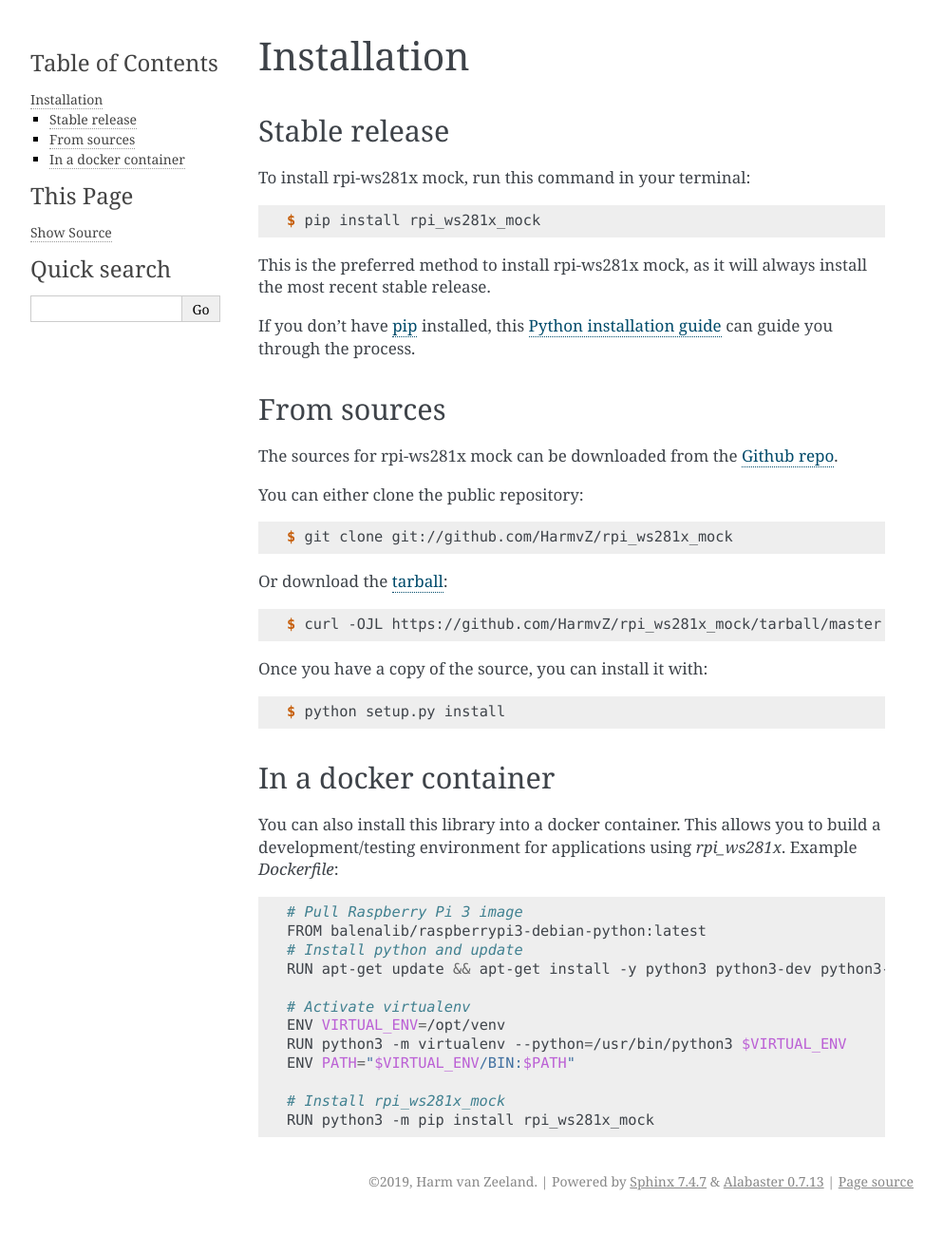
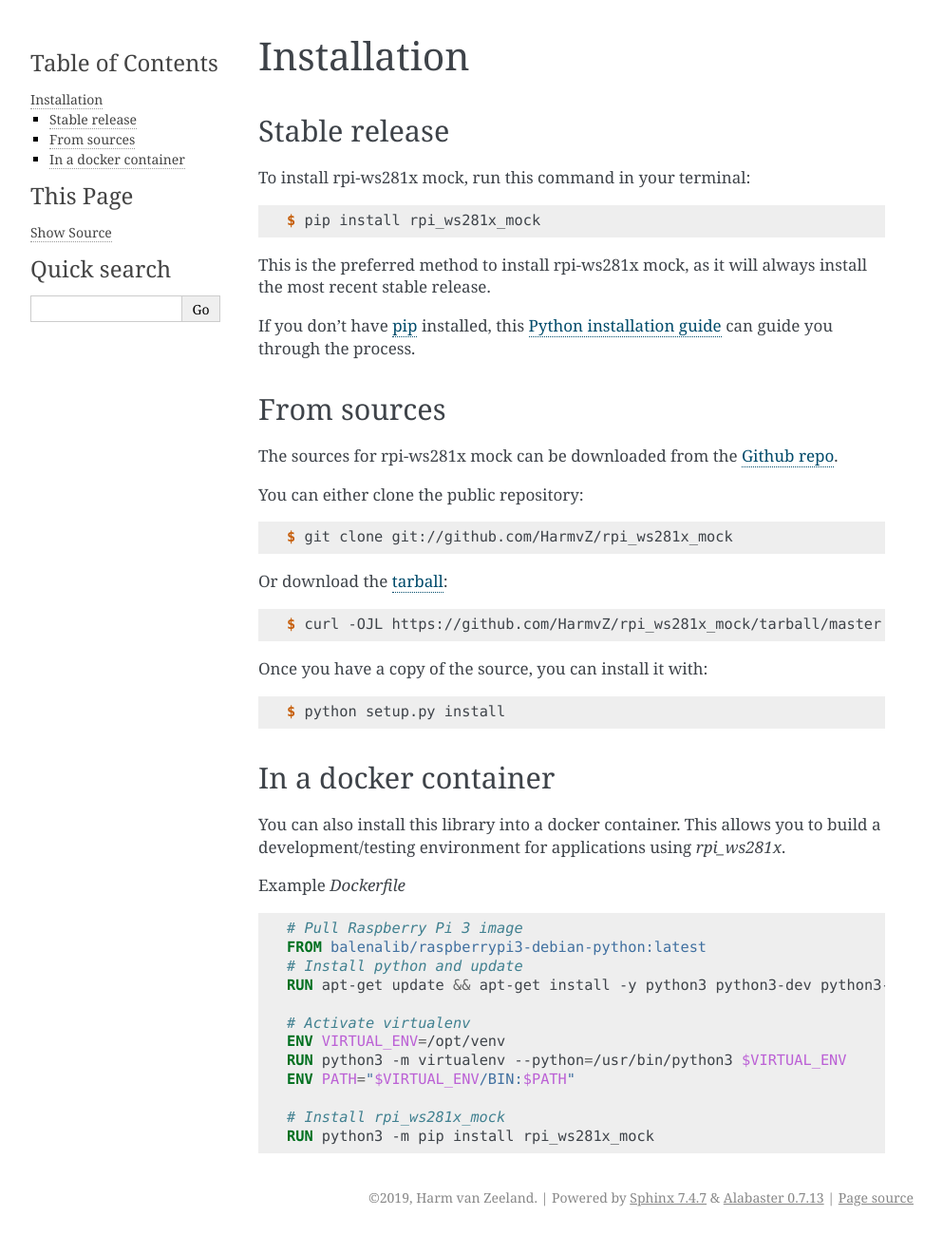
Before and after one commit to HarmvZ/rpi_ws281x_mock, a Sphinx documentation site: the page built from docs/installation.rst, in a window 1280 px wide. Shown: the whole page at 95% size, without its empty margins (148-1141 px from the left). Built offline with Sphinx 7.4.7, drawn with Linux system fonts in a browser that asks for light colours; pages that are not in the unit, such as notebooks, are missing from menus.

Commit message:
Fix docs generation

```diff
--- a/docs/installation.rst
+++ b/docs/installation.rst
@@ -55,9 +55,10 @@ In a docker container
 ---------------------
 
 You can also install this library into a docker container. This allows you to build a development/testing environment for applications using `rpi_ws281x`.
-Example `Dockerfile`:
 
-.. code-block::
+Example `Dockerfile`
+
+.. code-block:: dockerfile
 
     # Pull Raspberry Pi 3 image
     FROM balenalib/raspberrypi3-debian-python:latest
```
